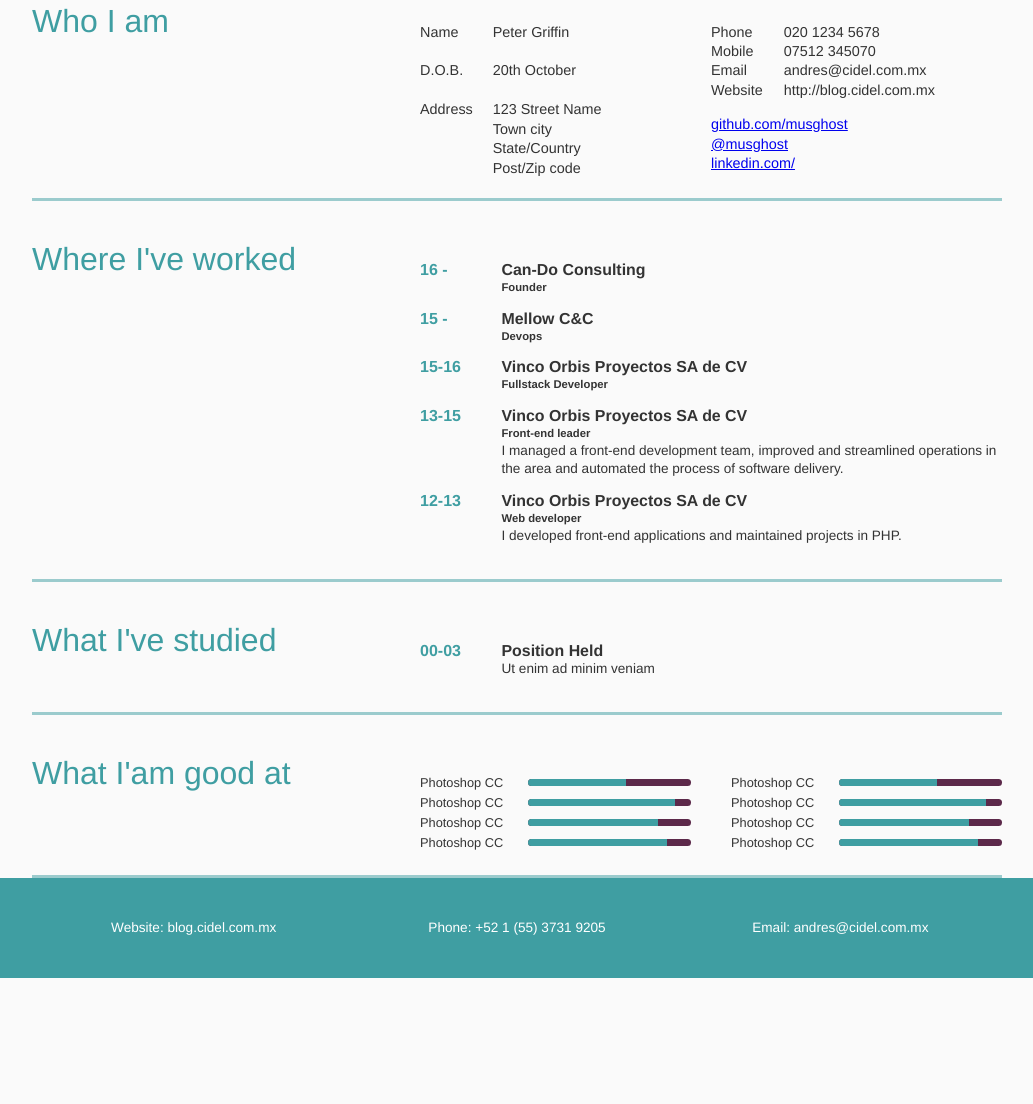
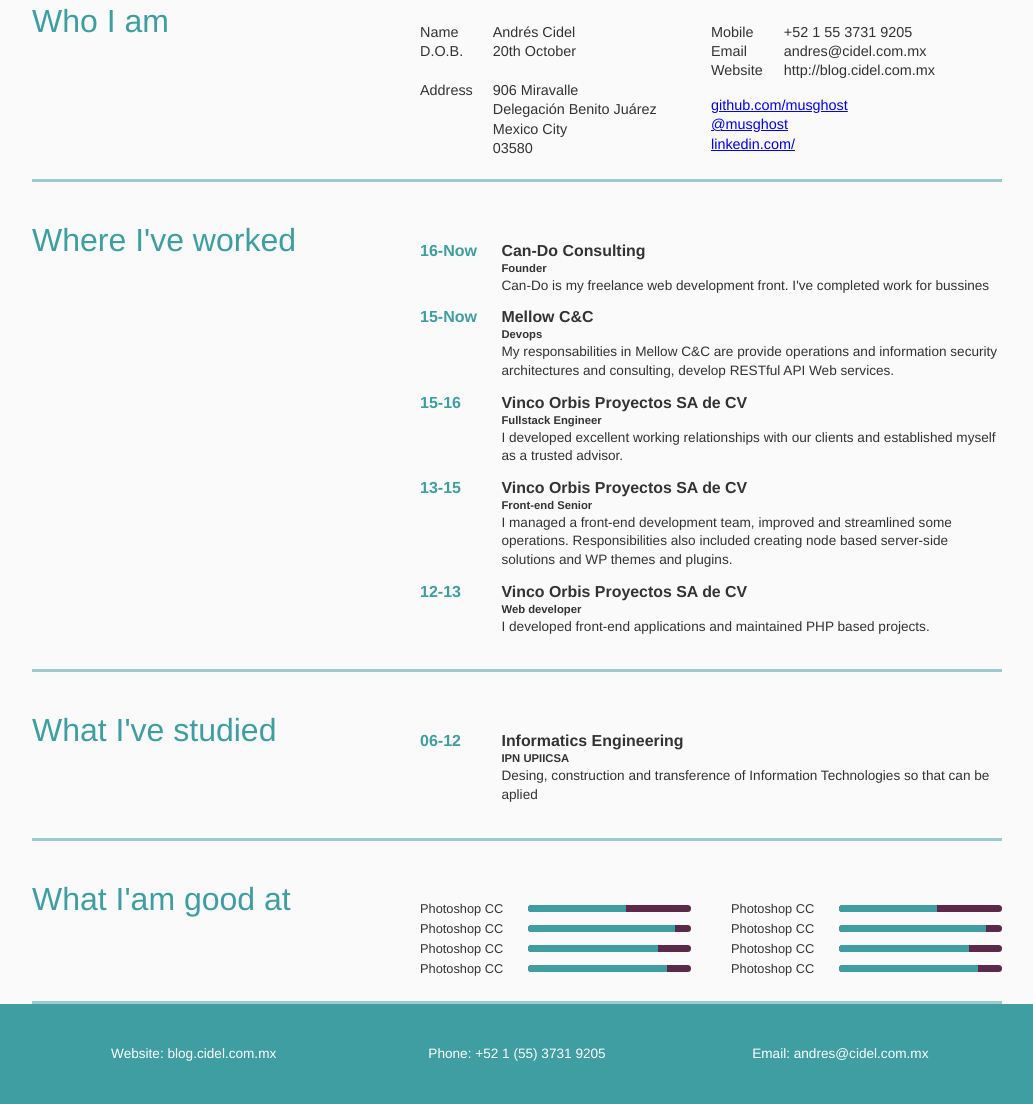
Before and after one commit to musghost/resume, a website: page app/index.html in a window 1280 px wide. Shown: the part 367-1471 px from the top of the page, without its empty margins (123-1156 px from the left). Before the commit the page ends 1345 px from the top, so only its background shows below. Drawn offline with nearby package versions, Linux system fonts and the light colour scheme; files that its build step writes are made by us from their sources.

Commit message:
Add basic info

```diff
--- a/app/index.html
+++ b/app/index.html
@@ -4,7 +4,7 @@
     <meta charset="utf-8">
     <meta name="description" content="">
     <meta name="viewport" content="width=device-width, initial-scale=1">
-    <title>resume</title>
+    <title>Resume</title>
 
     <link rel="apple-touch-icon" href="apple-touch-icon.png">
     <!-- Place favicon.ico in the root directory -->
@@ -26,8 +26,8 @@
 
     <header class="clearfix">
       <div>
-        <h2>Peter Griffin</h2>
-        <h3>Fullstack developer</h3>
+        <h2>Andrés Cidel</h2>
+        <h3>Fullstack Engineer</h3>
         <h1>Resume</h1>
       </div>
     </header>
@@ -43,21 +43,15 @@
               <div class="label">
                 <strong>Name</strong>
               </div>
-              <div class="info">Peter Griffin</div>
+              <div class="info">Andrés Cidel</div>
             </div>
           </div>
           <div class="item">
             <div>
               <div class="label">
-                <strong>Phone</strong>
-              </div>
-              <div class="info">020 1234 5678</div>
-            </div>
-            <div>
-              <div class="label">
                 <strong>Mobile</strong>
               </div>
-              <div class="info">07512 345070</div>
+              <div class="info">+52 1 55 3731 9205</div>
             </div>
           </div>
         </div>
@@ -92,10 +86,10 @@
                 <strong>Address</strong>
               </div>
               <div class="info">
-                <div>123 Street Name</div>
-                <div>Town city</div>
-                <div>State/Country</div>
-                <div>Post/Zip code</div>
+                <div>906 Miravalle</div>
+                <div>Delegación Benito Juárez</div>
+                <div>Mexico City</div>
+                <div>03580</div>
               </div>
             </div>
           </div>
@@ -130,22 +124,22 @@
       <div class="concepts">
         <div class="list">
           <div class="year">
-            <h3>16 -</h3>
+            <h3>16-Now</h3>
           </div>
           <div class="description">
             <h3>Can-Do Consulting</h3>
             <h5>Founder</h5>
-            <p></p>
+            <p>Can-Do is my freelance web development front. I've completed work for bussines </p>
           </div>
         </div>
         <div class="list">
           <div class="year">
-            <h3>15 -</h3>
+            <h3>15-Now</h3>
           </div>
           <div class="description">
             <h3>Mellow C&C</h3>
             <h5>Devops</h5>
-            <p></p>
+            <p>My responsabilities in Mellow C&C are provide operations and information security architectures and consulting, develop RESTful API Web services.</p>
           </div>
         </div>
         <div class="list">
@@ -154,8 +148,8 @@
           </div>
           <div class="description">
             <h3>Vinco Orbis Proyectos SA de CV</h3>
-            <h5>Fullstack Developer</h5>
-            <p></p>
+            <h5>Fullstack Engineer</h5>
+            <p>I developed excellent working relationships with our clients and established myself as a trusted advisor.</p>
           </div>
         </div>
         <div class="list">
@@ -164,8 +158,8 @@
           </div>
           <div class="description">
             <h3>Vinco Orbis Proyectos SA de CV</h3>
-            <h5>Front-end leader</h5>
-            <p>I managed a front-end development team, improved and streamlined operations in the area and automated the process of software delivery.</p>
+            <h5>Front-end Senior</h5>
+            <p>I managed a front-end development team, improved and streamlined some operations. Responsibilities also included creating node based server-side solutions and WP themes and plugins.</p>
           </div>
         </div>
         <div class="list">
@@ -175,7 +169,7 @@
           <div class="description">
             <h3>Vinco Orbis Proyectos SA de CV</h3>
             <h5>Web developer</h5>
-            <p>I developed front-end applications and maintained projects in PHP.</p>
+            <p>I developed front-end applications and maintained PHP based projects.</p>
           </div>
         </div>
       </div>
@@ -188,11 +182,12 @@
       <div class="concepts">
         <div class="list">
           <div class="year">
-            <h3>00-03</h3>
+            <h3>06-12</h3>
           </div>
           <div class="description">
-            <h3>Position Held</h3>
-            <p>Ut enim ad minim veniam</p>
+            <h3>Informatics Engineering</h3>
+            <h5>IPN UPIICSA</h5>
+            <p>Desing, construction and transference of Information Technologies so that can be aplied</p>
           </div>
         </div>
       </div>
```
Also changed, not shown: 1 other file.
